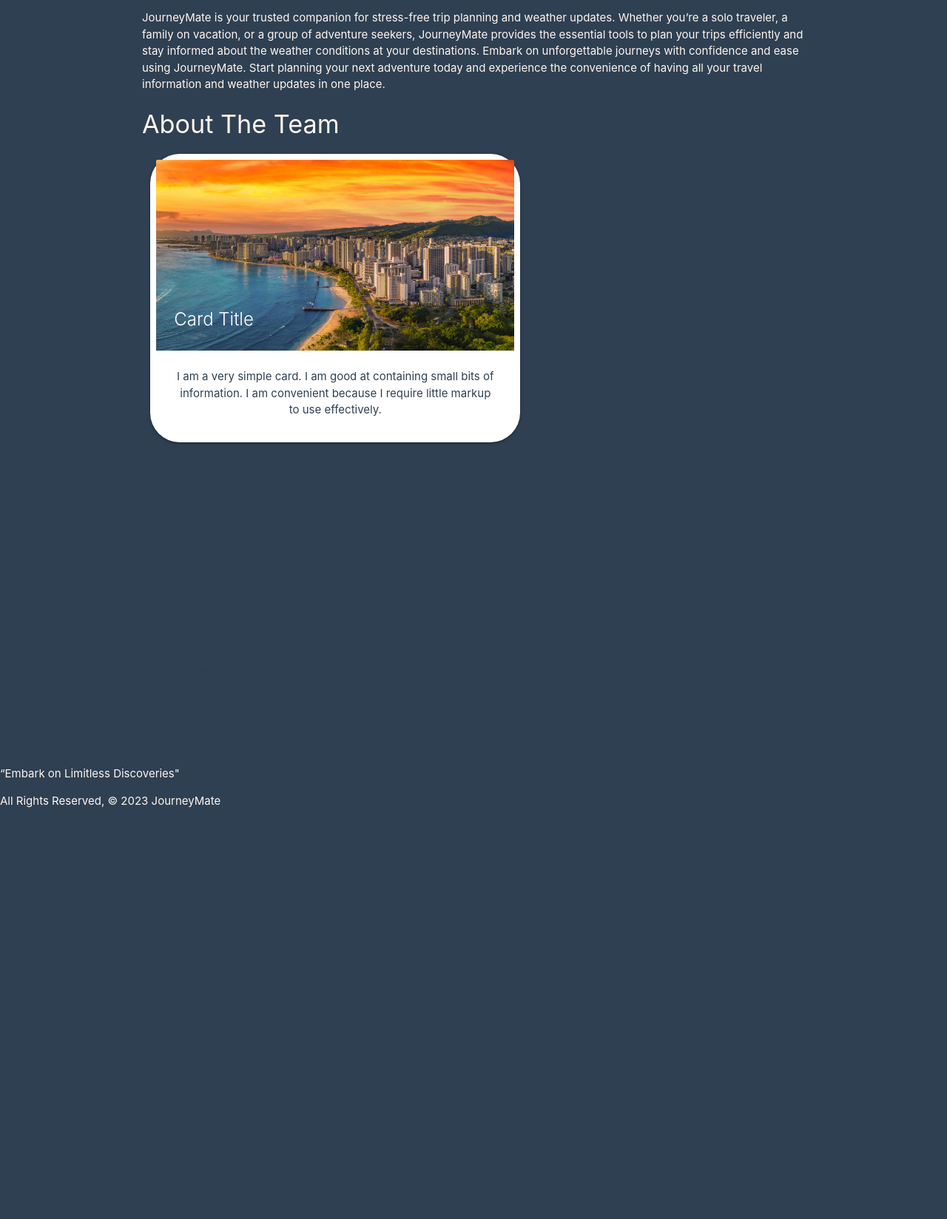
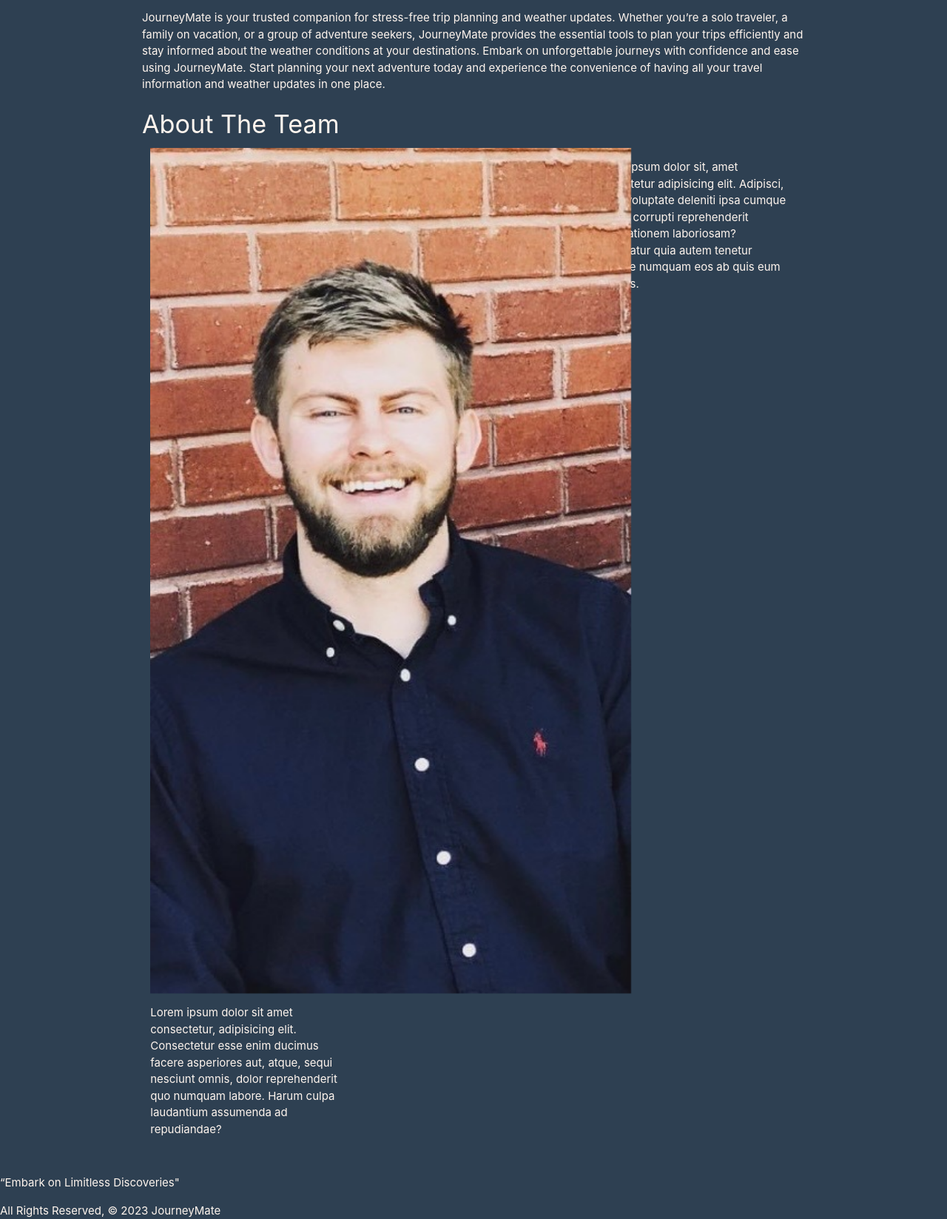
Before and after one commit to pattongrooms/project-3-STP, a Django app: page /about/ in a window 1280 px wide. Shown: the part 795-2443 px from the top of the page at 74% size. Before the commit the page ends 1887 px from the top, so only its background shows below. Run offline with Django 4.2, Linux system fonts and the light colour scheme.

Commit message:
images are now working

```diff
--- a/journeymate/main_app/templates/about.html
+++ b/journeymate/main_app/templates/about.html
@@ -1,4 +1,6 @@
-{% extends 'base.html' %} {% block content %}
+{% extends 'base.html' %}
+{% block content %}
+{% load static %}
 
   <h1>About JourneyMate</h1>
   <p>JourneyMate is your reliable travel companion, dedicated to simplifying your trip planning and keeping you informed about the weather conditions at your destination. With JourneyMate, you can effortlessly create and manage your travel itineraries while staying up-to-date with the latest weather forecasts.</p>
@@ -18,17 +20,10 @@
 <h4>About The Team</h4>
 <div class="row">
 
-  <div class="row">
-    <div class="col s12 m7">
-      <div class="card">
-        <div class="card-image">
-          <img src="journeymate/main_app/static/images/Hawaii.png">
-          <span class="card-title">Card Title</span>
-        </div>
-        <div class="card-content">
-          <p>I am a very simple card. I am good at containing small bits of information.
-          I am convenient because I require little markup to use effectively.</p>
-        </div>
+  <div class="col s4">
+    <img class="materialboxed" width="650" src="{% static 'images/Patton.png' %}">
+    <p>Lorem ipsum dolor sit amet consectetur, adipisicing elit. Consectetur esse enim ducimus facere asperiores aut, atque, sequi nesciunt omnis, dolor reprehenderit quo numquam labore. Harum culpa laudantium assumenda ad repudiandae?</p>
+  </div>
   <div class="col s4">
     <p>Lorem ipsum dolor sit amet consectetur adipisicing elit. Debitis ducimus officiis dolorum ut pariatur quam corporis voluptatem distinctio dolor, error cum commodi natus dolores sunt dolorem ab esse alias culpa.</p>
   </div>
```
